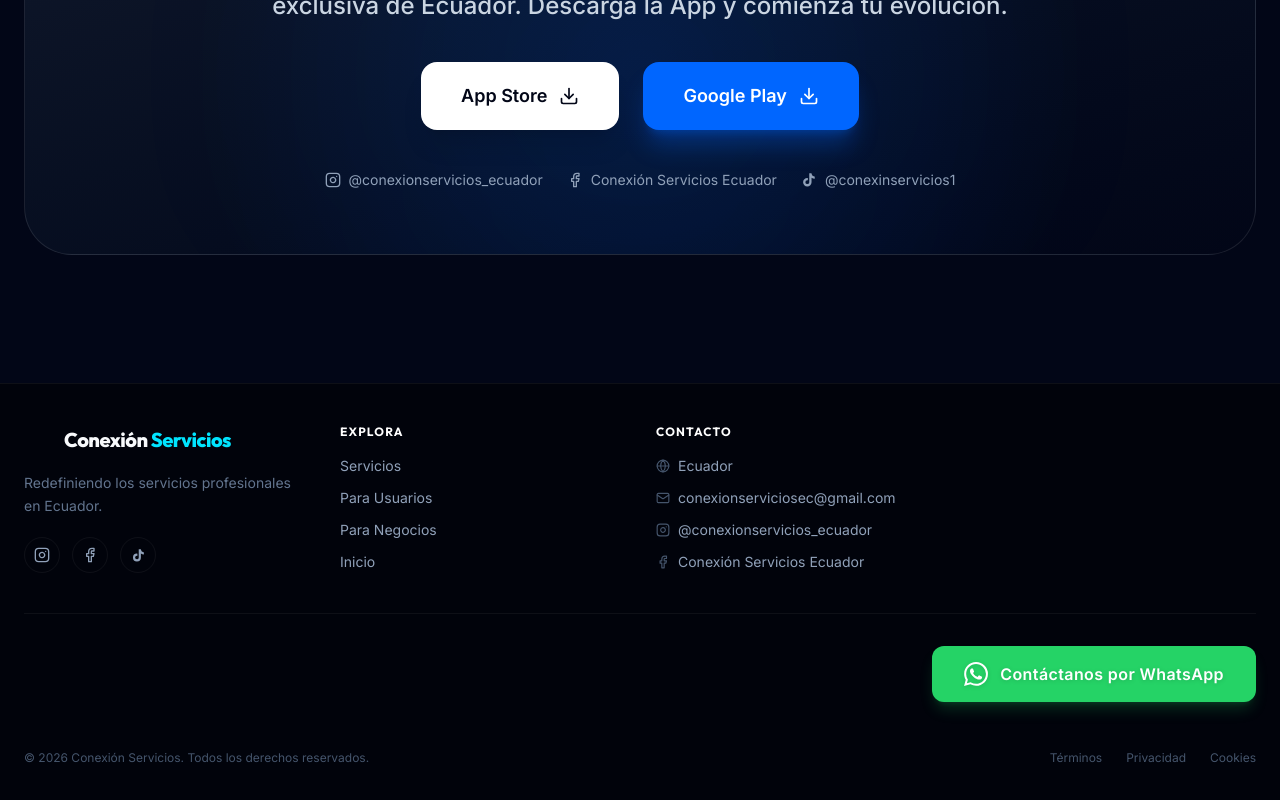
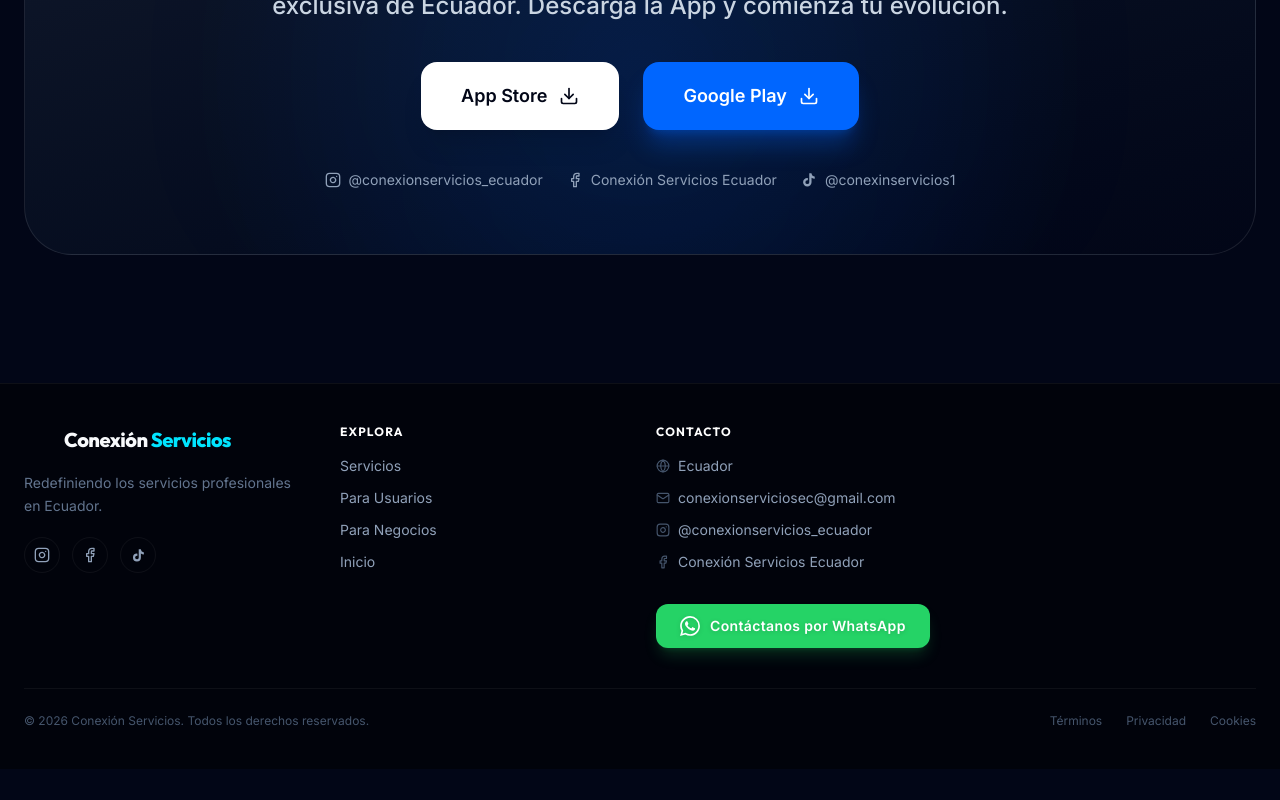
Before and after one commit to josueps15/conexionserviciosecuador, a React (Vite) app: page / in a window 1280 px wide. Shown: the part 6440-7240 px from the top of the page. After the commit the page ends 7209 px from the top, so only its background shows below. Built offline with nearby package versions, Linux system fonts and the light colour scheme.

Commit message:
UI: Move WhatsApp footer button inside the Contact column grid

```diff
--- a/src/App.tsx
+++ b/src/App.tsx
@@ -737,30 +737,29 @@
                                 </a>
                             </li>
                         </ul>
-                    </div>
-                </div>
-
-                {/* Footer WhatsApp Button section */}
-                <div className="max-w-7xl mx-auto pt-8 flex justify-center md:justify-end border-t border-white/5 relative z-10">
+                        {/* Mobile & Desktop WhatsApp Button inside the grid */}
+                        <div className="mt-8 flex justify-start">
                             <a
                                 href="https://wa.me/593979783184?text=Hola,%20me%20gustaría%20recibir%20más%20información%20sobre%20Conexión%20Servicios."
                                 target="_blank"
                                 rel="noopener noreferrer"
-                        className="group flex items-center justify-center gap-3 px-8 py-4 bg-[#25D366] hover:bg-[#20bd5a] text-white font-bold rounded-xl shadow-lg shadow-[#25D366]/20 transition-all hover:scale-105 active:scale-95 w-full md:w-auto overflow-hidden relative"
+                                className="group flex items-center justify-center gap-2.5 px-6 py-3 bg-[#25D366] hover:bg-[#20bd5a] text-white font-bold rounded-xl shadow-lg shadow-[#25D366]/20 transition-all hover:scale-105 active:scale-95 w-full sm:w-auto overflow-hidden relative"
                             >
                                 <div className="absolute inset-0 bg-white/20 -translate-x-full group-hover:translate-x-full transition-transform duration-700 ease-out z-0" />
                                 <svg
                                     viewBox="0 0 24 24"
                                     fill="white"
-                            className="w-6 h-6 relative z-10 drop-shadow-sm"
+                                    className="w-5 h-5 relative z-10 drop-shadow-sm"
                                 >
                                     <path d="M17.472 14.382c-.297-.149-1.758-.867-2.03-.967-.273-.099-.471-.148-.67.15-.197.297-.767.966-.94 1.164-.173.199-.347.223-.644.075-.297-.15-1.255-.463-2.39-1.475-.883-.788-1.48-1.761-1.653-2.059-.173-.297-.018-.458.13-.606.134-.133.298-.347.446-.52.149-.174.198-.298.298-.497.099-.198.05-.371-.025-.52-.075-.149-.669-1.612-.916-2.207-.242-.579-.487-.5-.669-.51a12.8 12.8 0 0 0-.57-.01c-.198 0-.52.074-.792.372-.272.297-1.04 1.016-1.04 2.479 0 1.462 1.065 2.875 1.213 3.074.149.198 2.096 3.2 5.077 4.487.709.306 1.262.489 1.694.625.712.227 1.36.195 1.871.118.571-.085 1.758-.719 2.006-1.413.248-.694.248-1.289.173-1.413-.074-.124-.272-.198-.57-.347m-5.421 7.403h-.004a9.87 9.87 0 0 1-5.031-1.378l-.361-.214-3.741.982.998-3.648-.235-.374a9.86 9.86 0 0 1-1.51-5.26c.001-5.45 4.436-9.884 9.888-9.884 2.64 0 5.122 1.03 6.988 2.898a9.825 9.825 0 0 1 2.893 6.994c-.003 5.45-4.437 9.884-9.885 9.884m8.413-18.297A11.815 11.815 0 0 0 12.05 0C5.495 0 .16 5.335.157 11.892c0 2.096.547 4.142 1.588 5.945L.057 24l6.305-1.654a11.882 11.882 0 0 0 5.683 1.448h.005c6.554 0 11.89-5.335 11.893-11.893a11.821 11.821 0 0 0-3.48-8.413Z" />
                                 </svg>
-                        <span className="relative z-10 drop-shadow-sm tracking-wide">Contáctanos por WhatsApp</span>
+                                <span className="relative z-10 drop-shadow-sm tracking-wide text-sm whitespace-nowrap">Contáctanos por WhatsApp</span>
                             </a>
                         </div>
+                    </div>
+                </div>
 
-                <div className="max-w-7xl mx-auto pt-6 mt-6 flex flex-col sm:flex-row justify-between items-center gap-4 text-slate-600 text-xs">
+                <div className="max-w-7xl mx-auto pt-6 mt-6 flex flex-col sm:flex-row justify-between items-center gap-4 text-slate-600 text-xs border-t border-white/5">
                     <p>&copy; 2026 Conexión Servicios. Todos los derechos reservados.</p>
                     <div className="flex gap-6">
                         <a href="https://conexionserviciosec.blogspot.com/p/terminos-y-condiciones-de-uso-de-la.html" target="_blank" rel="noopener noreferrer" className="hover:text-white transition-colors">Términos</a>
```
Lines whose indentation alone changed are shown as unchanged.
